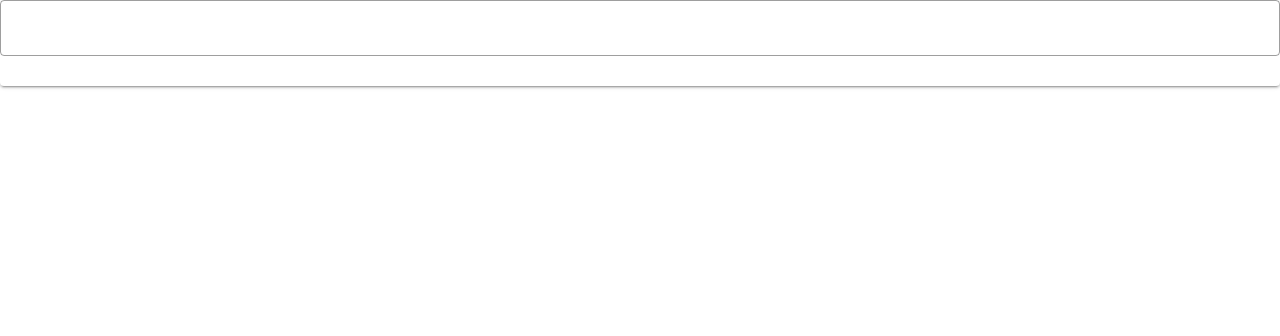
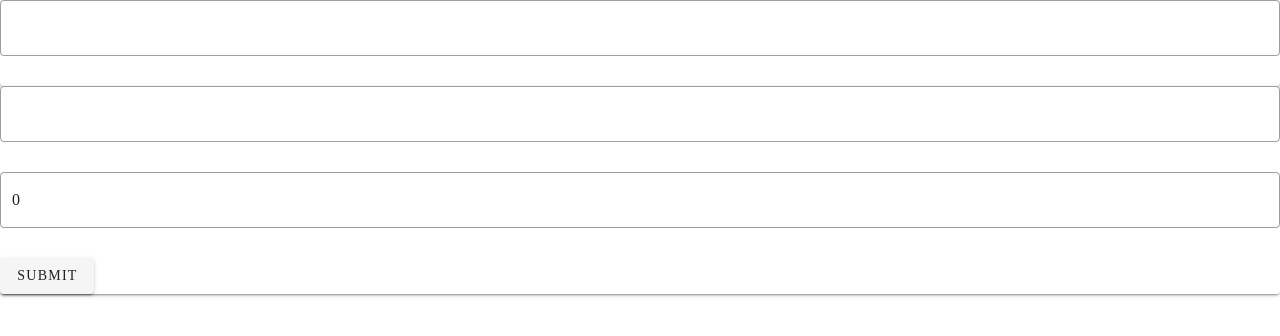
Before and after one commit to SpencerTruett/Vue-Budget, a Vue app: page / in a window 1280 px wide. Shown: the top 336 px of the page. Built offline with nearby package versions, Linux system fonts and the light colour scheme.

Commit message:
added expenses into main App

```diff
--- a/src/App.vue
+++ b/src/App.vue
@@ -1,14 +1,19 @@
 <template>
   <div>
     <AnnualIncome :annualIncome="annualIncome" />
+    <Expenses />
   </div>
 </template>
 
 <script>
 import AnnualIncome from "./components/AnnualIncome";
+import Expenses from "./components/Expenses";
 
 export default {
-  components: {AnnualIncome},
+  components: {
+    AnnualIncome,
+    Expenses
+    },
   data() {
     return {
       annualIncome: 0,
--- a/src/components/Expenses.vue
+++ b/src/components/Expenses.vue
@@ -1,4 +1,12 @@
-<template></template>
+<template>
+  <v-card>
+    <v-form @submit.prevent="handleSubmit">
+      <v-text-field v-model="name" type="text" outlined />
+      <v-text-field v-model="amount" type="number" outlined />
+      <v-btn type="submit">Submit</v-btn>
+    </v-form>
+  </v-card>
+</template>
 
 <script>
 export default {
@@ -8,6 +16,13 @@ export default {
       name: "",
       amount: 0
     }
+  },
+  methods: {
+    handleSubmit() {
+      this.$emit("expense-added", { name: this.name, amount: +this.amount });
+      this.name = "";
+      this.amount = 0;
+    }
   }
 }
 </script>
```
